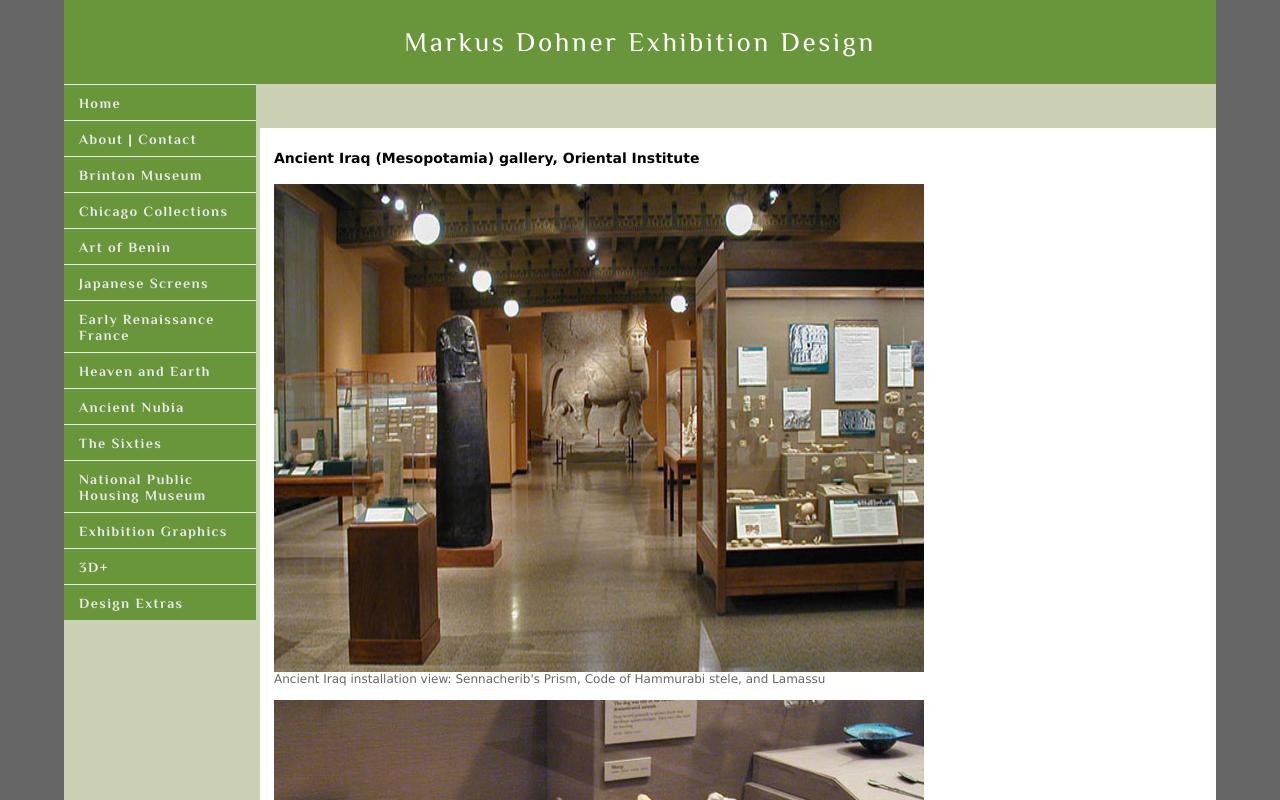
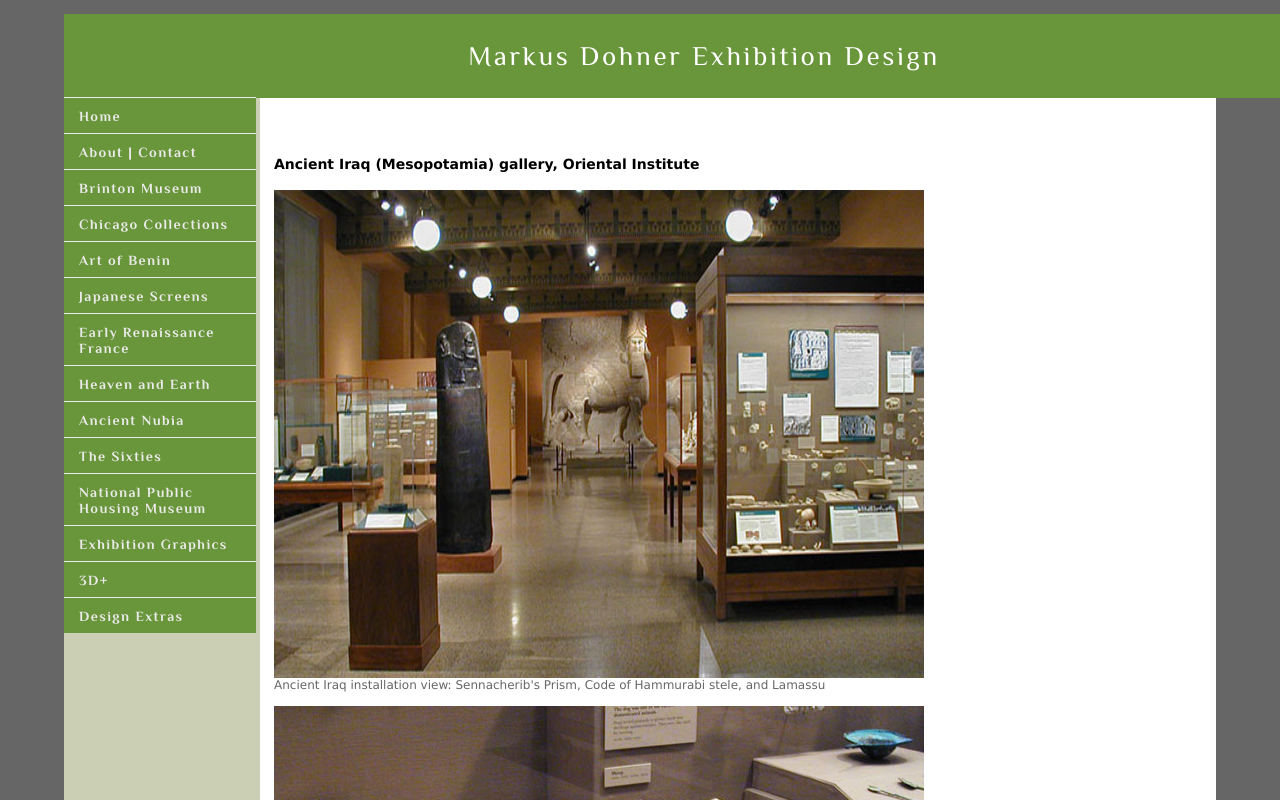
Before and after one commit to lukedohner/mdohner-site, a plain HTML site: page OImeso.html in a window 1280 px wide. Shown: the top 800 px of the page. Drawn offline with Linux system fonts and the light colour scheme.

Commit message:
change changes

```diff
--- a/styles.css
+++ b/styles.css
@@ -13,6 +13,9 @@
 	padding: 0;
 	overflow: hidden;
 	color: #6a963b;
+	position: fixed;
+    height: auto;
+    width: 100%;
 }
 
 #sidebar {
@@ -21,6 +24,9 @@
 	font-weight: normal;
 	font-size: 12px;
 	letter-spacing: 0.09em;
+    position: fixed;
+    height: auto;
+    margin-top: 83px;
 }
 
 /* This styles the editable part of the templatete */
@@ -28,7 +34,7 @@
 #mainContent {
 	background-color: #FFFFFF;
 	margin-left: 14em;
-	padding-top: 3px;
+	padding-top: 93px;
 	padding-right: 20px;
 	padding-bottom: 0;
 	padding-left: 1em;
```
Also changed, not shown: 1 other file.
